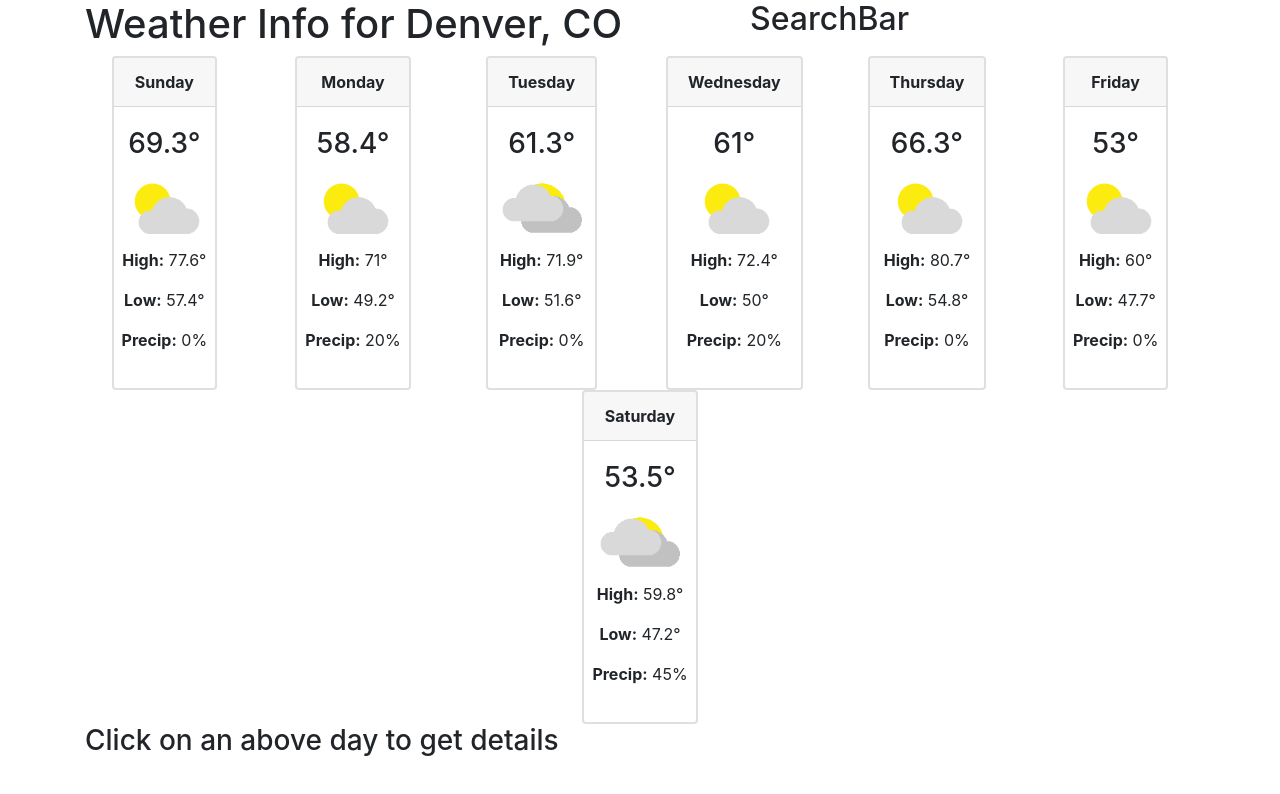
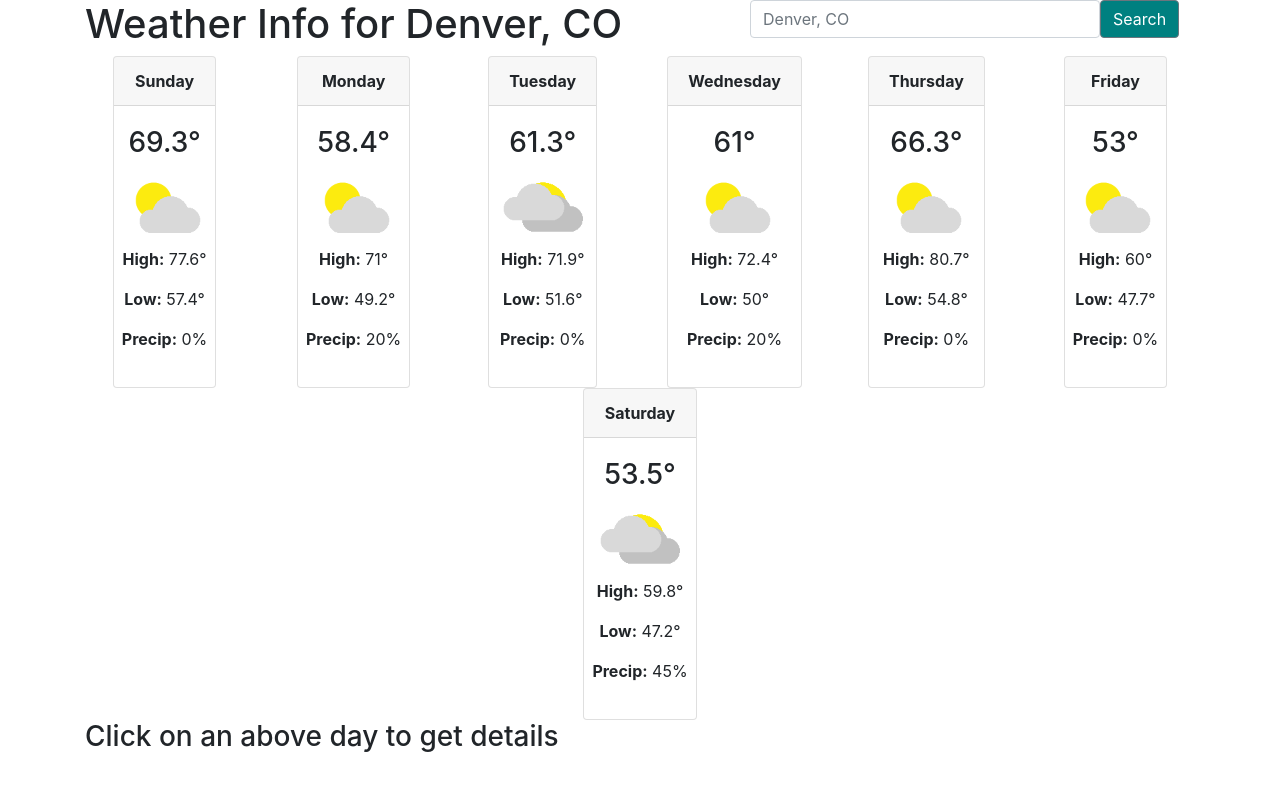
Before and after one commit to rfnkurle/react_new_review, a React (Create React App) app: page / in a window 1280 px wide. Shown: the top 794 px of the page. Built offline with nearby package versions, Linux system fonts and the light colour scheme.

Commit message:
Added Searchbar

```diff
--- a/src/App.js
+++ b/src/App.js
@@ -26,15 +26,28 @@ const [weatherInfo, setWeatherInfo] = useState({
 //destructure key value pairs for easier access to variables
 const {searchTerm, selectedDay, days, location} = weatherInfo
 
-
-  return (
+//standard functions need to live in parent component and get passed down to children as props
+//since searchterm lives here, we build here and pass down to searchbar
+//
+const handleInputChange = e => {
+  console.log(e.target)
+  //name => WHICH tells you which state you want to change in SearchBar Input
+  //value => WHAT I want to set it to
+  const { name, value} = e.target;
+  //useState method
+  setWeatherInfo({ ...weatherInfo, [name]: value})
+}
+return (
     <Container>
       <Row>
         <Col md={7}>
           <h1>Weather Info for {location}</h1>
         </Col>
         <Col md={5}>
-          <SearchBar/>
+          <SearchBar
+          searchTerm={searchTerm}
+          handleInputChange={handleInputChange}
+          />
         </Col>
       </Row>
       <Row>
--- a/src/components/DayDetails.js
+++ b/src/components/DayDetails.js
@@ -1,16 +1,20 @@
 import React from "react";
-import { Card } from "reactstrap";
+// import { Card } from "reactstrap";
+import { DetailsWrapper } from "../styles/index.js"
 
 
 const DayDetails = props => {
     return(
-        <Card>
+
+        <DetailsWrapper>
+            <h2>Weather info for {props.day}</h2>
         <h3>{props.temp}°</h3>
         <img src={`${process.env.PUBLIC_URL}/icons/${props.icon}.png`} alt={props.description}/>
      <p><strong>High:</strong> {props.high}°</p>
      <p><strong>Low:</strong> {props.low}°</p>
      <p><strong>Precip:</strong> {props.precip}%</p>
-        </Card>
+        </DetailsWrapper>
+
   )
 }
 
--- a/src/components/SearchBar.js
+++ b/src/components/SearchBar.js
@@ -1,9 +1,24 @@
 import React from "react";
-
+import { FormGroup, Label, Input, Button } from 'reactstrap'
+import { FormWrapper } from '../styles';
 
 const SearchBar = props => {
     return(
-        <h2>SearchBar</h2>
+        <FormWrapper inline>
+      <FormGroup>
+        <Label for="searchTerm" hidden>Location Search</Label>
+        <Input
+        type="test"
+        //name attribute needs to be equal to the state value
+        name="searchTerm"
+        id="searchTerm"
+        placeholder="Denver, CO"
+        onChange={props.handleInputChange}
+        value={props.searchTerm}
+        />
+        <Button>Search</Button>
+      </FormGroup>
+      </FormWrapper>
     )
 }
 
--- a/src/styles/index.js
+++ b/src/styles/index.js
@@ -1,6 +1,10 @@
 import styled from "styled-components";
+import { Card, Form} from 'reactstrap'
 
-const teal = '#008080'
+const teal = '#008080';
+const gray = "#ccc";
+const border = '2px solid ${gray}';
+const tealBorder = '2px solid ${teal}';
 
 export const CardWrapper = styled.article`
 
@@ -22,7 +26,7 @@ img {
 };
 
 .card {
-   border-width:2px;
+   border: ${border}
 };
 
 .card-header {
@@ -35,3 +39,23 @@ img {
 };
 
 `
+
+export const DetailsWrapper = styled(Card)`
+
+    border: ${tealBorder};
+    text-align: "center";
+    padding: 1rem;
+        img {
+        width: 150px;
+    }
+`
+
+export const FormWrapper = styled(Form)`
+    input.form-control{
+        width: 350px;
+
+    }
+    button {
+        background: ${teal};
+    }
+`
```
